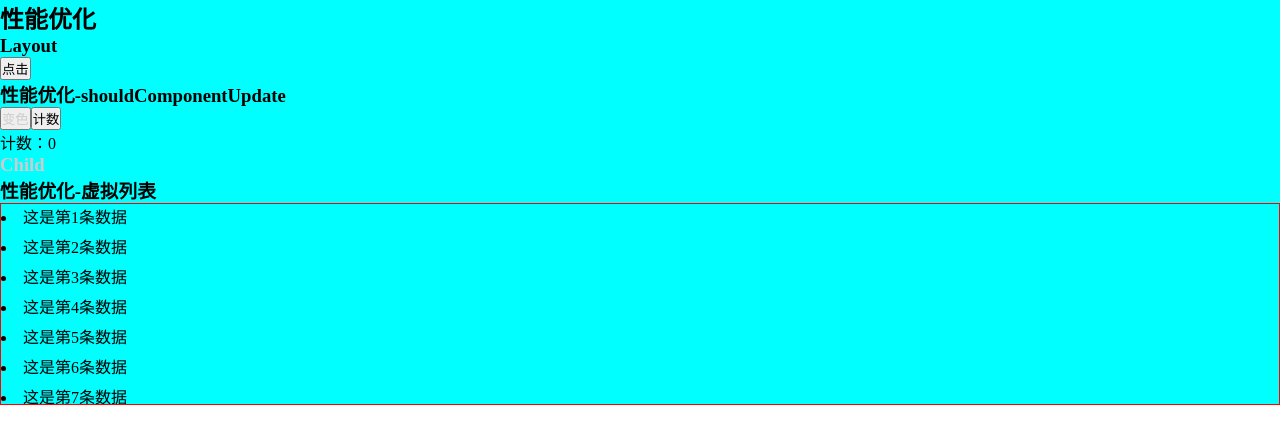
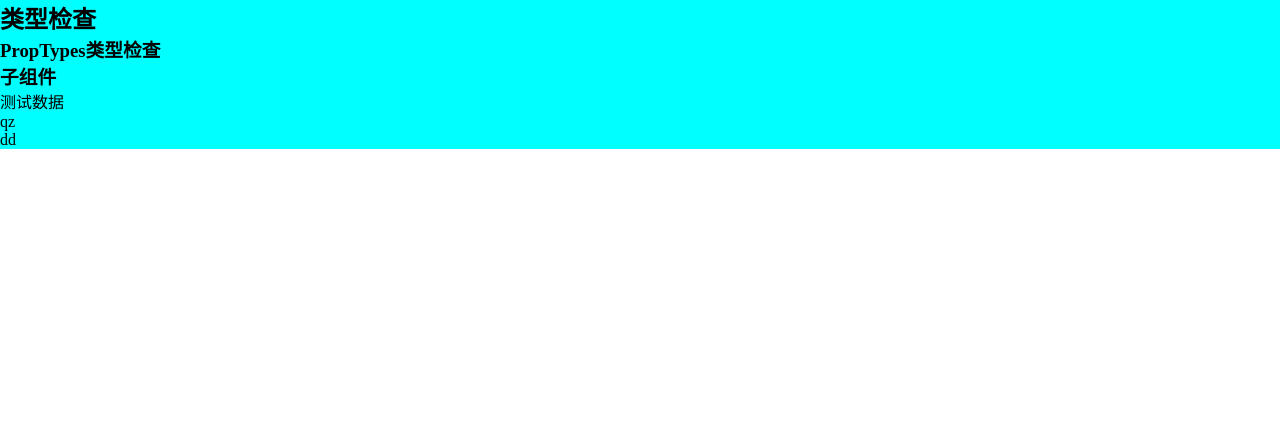
Before and after one commit to qiaozhididi/react_demo, a React (Create React App) app: page / in a window 1280 px wide. Shown: the top 444 px of the page. Built offline with nearby package versions, Linux system fonts and the light colour scheme.

Commit message:
ProperTypes类型检查

```diff
--- a/src/App.js
+++ b/src/App.js
@@ -51,6 +51,7 @@ import Layout from "./LazyComponent/Layout";
 import ColorButtonParent from "./LazyComponent/ColorButtonParent";
 import LargeDom from "./LazyComponent/LargeDom";
 import LargeDomLib from "./LazyComponent/LargeDomLib";
+import PropTypesTest from "./TypeChecker/PropTypesTest";
 
 function App() {
   const name = "QzFrato";
@@ -167,11 +168,13 @@ function App() {
       <UView2 />
       <EffectView />
       <PropsDemo age={20} name={["qz", "dd"]} /> */}
-      <h2>性能优化</h2>
-      <Layout />
-      <ColorButtonParent />
+      {/* <h2>性能优化</h2> */}
+      {/* <Layout /> */}
+      {/* <ColorButtonParent /> */}
       {/* <LargeDom /> */}
-      <LargeDomLib/>
+      {/* <LargeDomLib/> */}
+      <h2>类型检查</h2>
+      <PropTypesTest />
     </div>
   );
 }
--- /dev/null
+++ b/src/TypeChecker/Child.jsx
@@ -0,0 +1,23 @@
+import React, { Component } from "react";
+import PropTypes from "prop-types";
+
+export default class Child extends Component {
+  render() {
+    return (
+      <div>
+        <h3>子组件</h3>
+        <p>{this.props.title}</p>
+        <ul>
+          {this.props.name.map((item, index) => {
+            return <li key={index}>{item}</li>;
+          })}
+        </ul>
+      </div>
+    );
+  }
+}
+
+Child.propTypes = {
+  title: PropTypes.string.isRequired, // 类型检查 必须选项
+  name: PropTypes.array, // 类型检查
+};
--- /dev/null
+++ b/src/TypeChecker/PropTypesTest.jsx
@@ -0,0 +1,13 @@
+import React, { Component } from "react";
+import Child from "./Child";
+
+export default class PropTypesTest extends Component {
+  render() {
+    return (
+      <div>
+        <h3>PropTypes类型检查</h3>
+        <Child title={"测试数据"} name={["qz","dd"]}/>
+      </div>
+    );
+  }
+}
```
Also changed, not shown: 1 other file (tests, documents, lock files or other folders).
